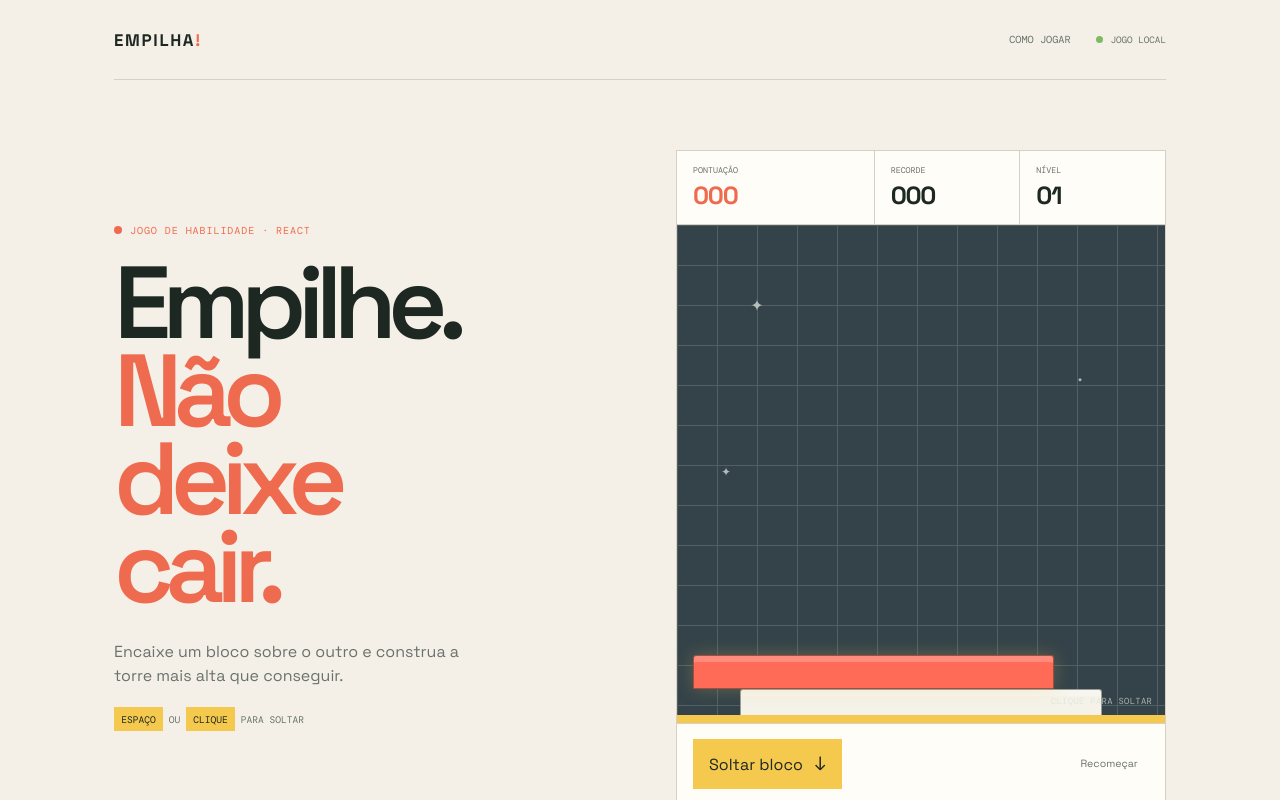
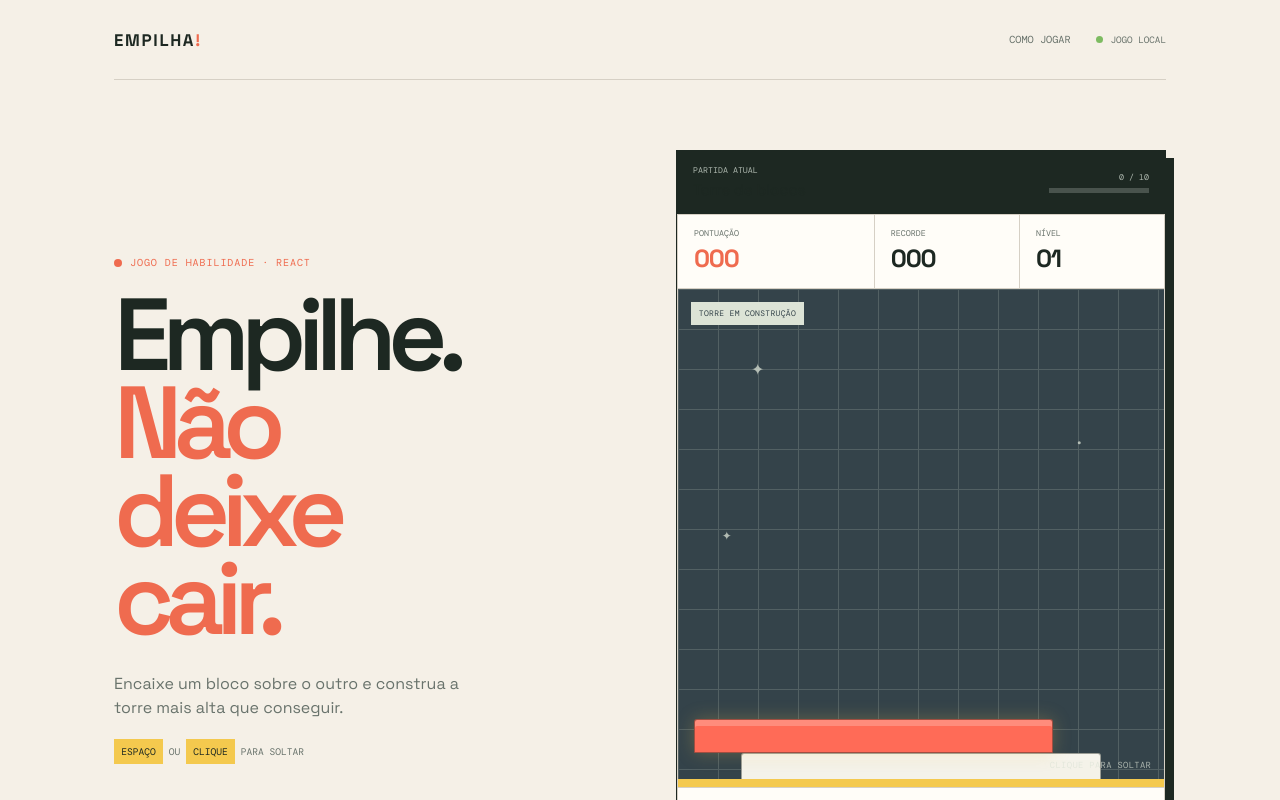
Before and after one commit to jenifferCamar/meu-app-react, a React (Vite) app: page / in a window 1280 px wide. Shown: the top 800 px of the page. Built offline with nearby package versions, Linux system fonts and the light colour scheme.

Commit message:
style: aprimora visual do jogo

```diff
--- a/src/components/Game.jsx
+++ b/src/components/Game.jsx
@@ -157,6 +157,18 @@ export default function Game() {
       </div>
 
       <div className="game-panel">
+        <div className="panel-topline">
+          <div>
+            <span className="panel-label">Partida atual</span>
+            <strong>Torre de blocos</strong>
+          </div>
+          <div className="progress-area">
+            <span>{Math.min(stack.length - 1, 10)} / 10</span>
+            <div className="progress-bar" aria-label={`${Math.min(stack.length - 1, 10)} de 10 blocos empilhados`}>
+              <i style={{ width: `${Math.min((stack.length - 1) * 10, 100)}%` }} />
+            </div>
+          </div>
+        </div>
         <ScoreBoard score={score} bestScore={bestScore} level={level} />
         <GameBoard stack={stack} activeBlock={activeBlock} onDrop={dropBlock} />
 
--- a/src/components/GameBoard.jsx
+++ b/src/components/GameBoard.jsx
@@ -15,6 +15,7 @@ export default function GameBoard({ stack, activeBlock, onDrop }) {
         }
       }}
     >
+      <span className="board-label">torre em construção</span>
       <div className="board-stars" aria-hidden="true">
         <span className="star star-one">✦</span>
         <span className="star star-two">·</span>
--- a/src/styles.css
+++ b/src/styles.css
@@ -60,7 +60,29 @@ h1 em, .how-heading em { color: var(--orange); font-style: normal; }
 .game-tip { color: var(--muted); font-size: 0.6rem; line-height: 2.4; }
 .game-tip span { padding: 0.35rem 0.45rem; color: var(--ink); background: var(--accent); }
 
-.game-panel { width: min(100%, 490px); justify-self: end; }
+.game-panel {
+  width: min(100%, 490px);
+  justify-self: end;
+  border: 1px solid var(--ink);
+  box-shadow: 8px 8px 0 var(--ink);
+}
+
+.panel-topline {
+  display: flex;
+  align-items: center;
+  justify-content: space-between;
+  gap: 1rem;
+  padding: 0.9rem 1rem;
+  color: var(--paper);
+  background: var(--ink);
+}
+
+.panel-topline > div:first-child { display: flex; flex-direction: column; gap: 0.25rem; }
+.panel-label { color: #aeb8af; font-family: 'DM Mono', monospace; font-size: 0.52rem; text-transform: uppercase; }
+.panel-topline strong { font-size: 0.95rem; font-weight: 500; }
+.progress-area { display: grid; gap: 0.35rem; min-width: 100px; color: #aeb8af; font-family: 'DM Mono', monospace; font-size: 0.52rem; text-align: right; text-transform: uppercase; }
+.progress-bar { height: 5px; overflow: hidden; background: #49534d; }
+.progress-bar i { display: block; height: 100%; background: var(--accent); transition: width 0.25s ease; }
 .score-board { display: grid; grid-template-columns: 1.35fr 1fr 1fr; border: 1px solid var(--line); border-bottom: 0; background: var(--surface); }
 .score-item { display: flex; flex-direction: column; gap: 0.25rem; padding: 0.85rem 1rem; border-left: 1px solid var(--line); }
 .score-item:first-child { border-left: 0; }
@@ -70,14 +92,15 @@ h1 em, .how-heading em { color: var(--orange); font-style: normal; }
 
 .game-board { height: 500px; position: relative; isolation: isolate; overflow: hidden; cursor: pointer; border: 1px solid var(--line); background: #34434a; }
 .game-board::before { content: ''; position: absolute; inset: 0; z-index: -1; opacity: 0.18; background-image: linear-gradient(#dce3d6 1px, transparent 1px), linear-gradient(90deg, #dce3d6 1px, transparent 1px); background-size: 40px 40px; }
+.board-label { position: absolute; top: 0.8rem; left: 0.8rem; z-index: 6; padding: 0.4rem 0.5rem; color: #34434a; background: #dce3d6; font-family: 'DM Mono', monospace; font-size: 0.5rem; letter-spacing: 0.04em; text-transform: uppercase; pointer-events: none; }
 .board-stars { color: #dce3d6; }
 .star { position: absolute; z-index: 1; opacity: 0.75; }
 .star-one { top: 14%; left: 15%; font-size: 1rem; }
 .star-two { top: 28%; right: 17%; font-size: 1.35rem; }
 .star-three { top: 48%; left: 9%; font-size: 0.75rem; }
 .block { position: absolute; height: 34px; border: 1px solid rgba(29, 40, 34, 0.42); border-radius: 3px 3px 1px 1px; transition: left 0.016s linear, width 0.2s ease; }
-.placed-block { z-index: 3; box-shadow: inset 0 6px rgba(255, 255, 255, 0.2), 0 4px 0 rgba(29, 40, 34, 0.18); }
-.active-block { z-index: 4; box-shadow: inset 0 6px rgba(255, 255, 255, 0.22), 0 0 18px rgba(244, 201, 78, 0.25); }
+.placed-block { z-index: 3; background-image: linear-gradient(to bottom, rgba(255, 255, 255, 0.2), transparent 38%); box-shadow: inset 0 6px rgba(255, 255, 255, 0.2), 0 4px 0 rgba(29, 40, 34, 0.18); }
+.active-block { z-index: 4; background-image: linear-gradient(to bottom, rgba(255, 255, 255, 0.24), transparent 38%); box-shadow: inset 0 6px rgba(255, 255, 255, 0.22), 0 0 18px rgba(244, 201, 78, 0.25); }
 .board-floor { position: absolute; z-index: 5; right: 0; bottom: 0; left: 0; height: 8px; background: var(--accent); }
 .board-hint { position: absolute; z-index: 6; right: 0.8rem; bottom: 1rem; color: #dce3d6; font-size: 0.55rem; letter-spacing: 0.04em; opacity: 0.7; pointer-events: none; }
 
```
